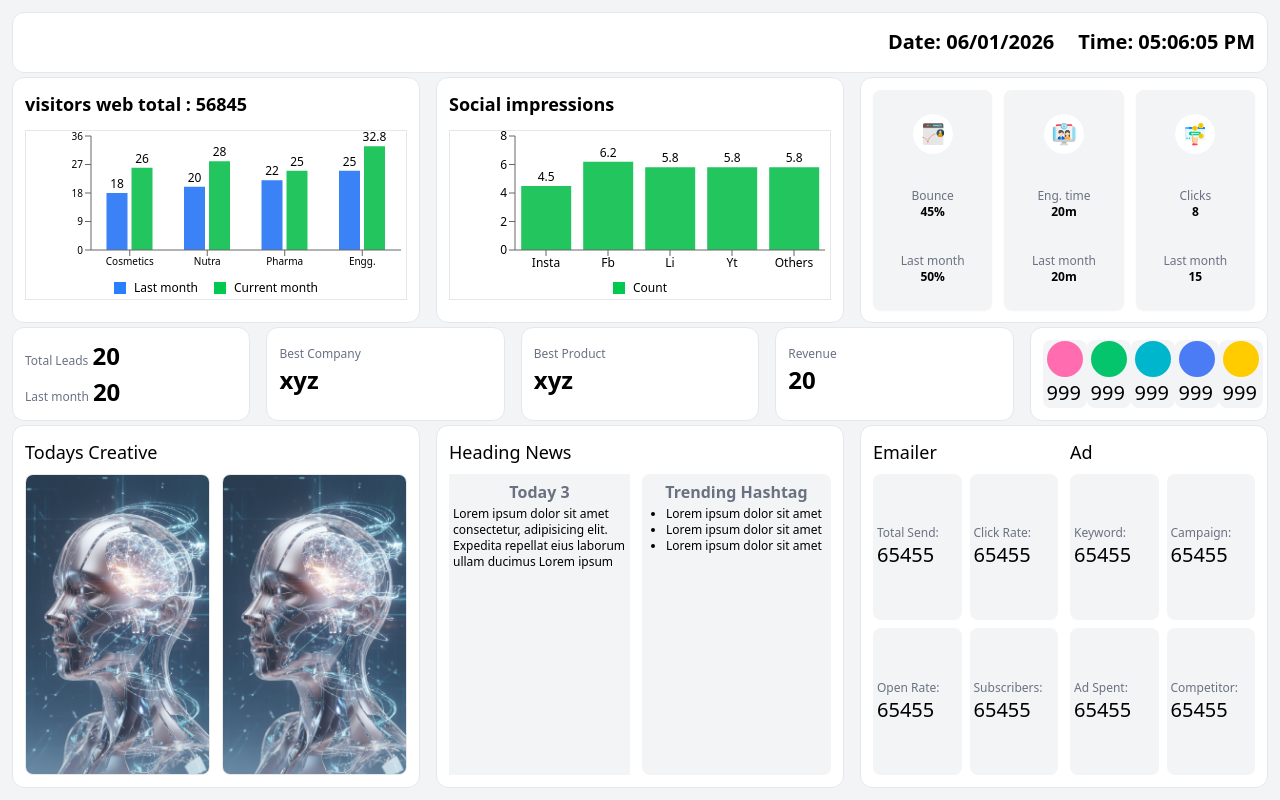
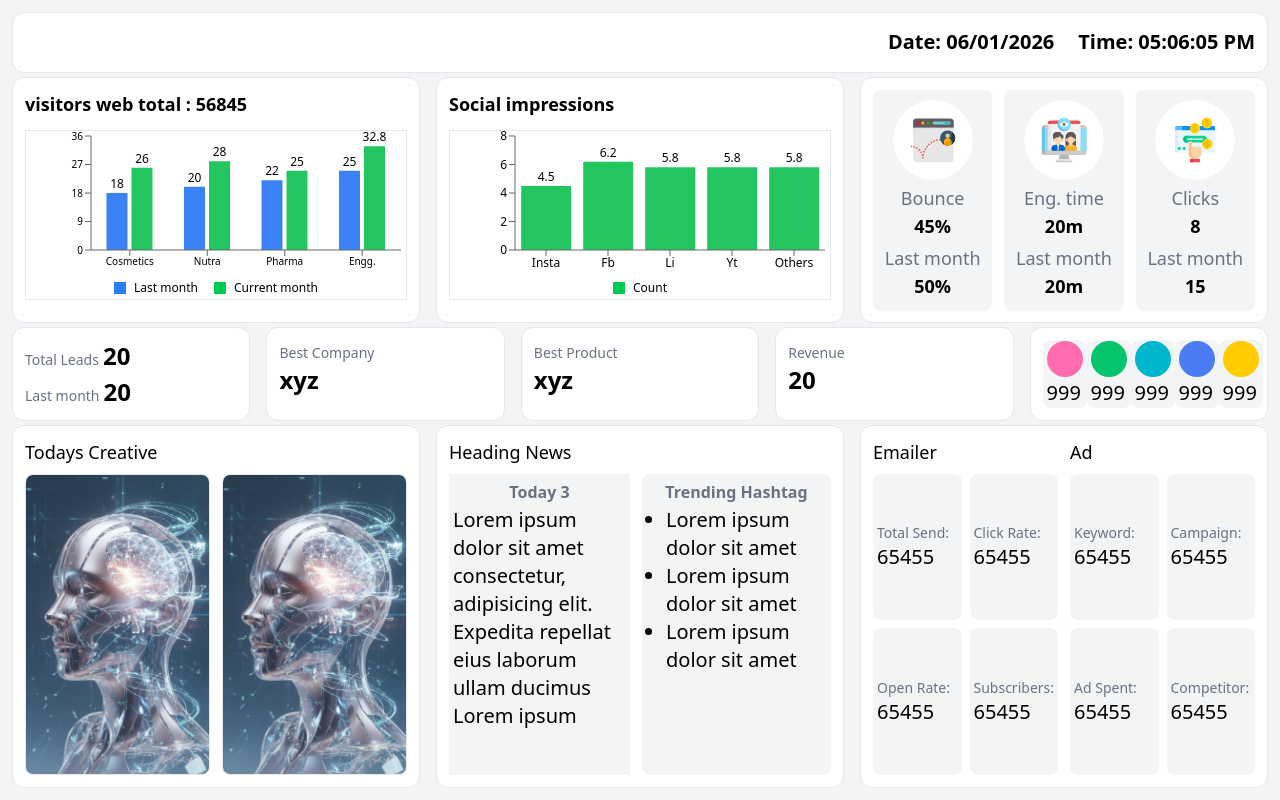
Before and after one commit to Amarjit-Gupta/next-js-dashboard, a Next.js app: page / in a window 1280 px wide. Built offline with nearby package versions, Linux system fonts and the light colour scheme.

Commit message:
first-commit

```diff
--- a/app/Crousel/page.jsx
+++ b/app/Crousel/page.jsx
@@ -71,7 +71,7 @@ function CarouselComponent() {
         {/* 1 */}
         <div className="h-full flex items-center justify-center rounded-lg p-1">
           <h3 className="text-center font-bold text-gray-500 py-0.5">Today  1</h3>
-          <div className="flex-1 overflow-hidden text-xs">
+          <div className="flex-1 overflow-hidden text-xs lg:text-xl">
             Lorem ipsum dolor sit amet consectetur, adipisicing elit. Expedita repellat eius laborum ullam ducimus Lorem ipsum
           </div>
         </div>
@@ -79,7 +79,7 @@ function CarouselComponent() {
         {/* 2 */}
         <div className="h-full flex items-center justify-center rounded-lg p-1">
           <h3 className="text-center font-bold text-gray-500 py-0.5">Today  2</h3>
-          <div className="flex-1 overflow-hidden text-xs">
+          <div className="flex-1 overflow-hidden text-xs lg:text-xl">
             Lorem ipsum dolor sit amet consectetur, adipisicing elit. Expedita repellat eius laborum ullam ducimus Lorem ipsum
           </div>
         </div>
@@ -87,7 +87,7 @@ function CarouselComponent() {
         {/* 3 */}
         <div className="h-full flex items-center justify-center rounded-lg p-1">
           <h3 className="text-center font-bold text-gray-500 py-0.5">Today  3</h3>
-          <div className="flex-1 overflow-hidden text-xs">
+          <div className="flex-1 overflow-hidden text-xs lg:text-xl">
             Lorem ipsum dolor sit amet consectetur, adipisicing elit. Expedita repellat eius laborum ullam ducimus Lorem ipsum
           </div>
         </div>
@@ -96,7 +96,7 @@ function CarouselComponent() {
         {/* 4 */}
         <div className="h-full flex items-center justify-center rounded-lg p-1">
           <h3 className="text-center font-bold text-gray-500 py-0.5">Today  4</h3>
-          <div className="flex-1 overflow-hidden text-xs">
+          <div className="flex-1 overflow-hidden text-xs lg:text-xl">
             Lorem ipsum dolor sit amet consectetur, adipisicing elit. Expedita repellat eius laborum ullam ducimus Lorem ipsum
           </div>
         </div>
@@ -104,7 +104,7 @@ function CarouselComponent() {
         {/* 5 */}
         <div className="h-full flex items-center justify-center rounded-lg p-1">
           <h3 className="text-center font-bold text-gray-500 py-0.5">Today  5</h3>
-          <div className="flex-1 overflow-hidden text-xs">
+          <div className="flex-1 overflow-hidden text-xs lg:text-xl">
             Lorem ipsum dolor sit amet consectetur, adipisicing elit. Expedita repellat eius laborum ullam ducimus Lorem ipsum
           </div>
         </div>
@@ -112,7 +112,7 @@ function CarouselComponent() {
         {/* 6 */}
         <div className="h-full flex items-center justify-center rounded-lg p-1">
           <h3 className="text-center font-bold text-gray-500 py-0.5">Today  6</h3>
-          <div className="flex-1 overflow-hidden text-xs">
+          <div className="flex-1 overflow-hidden text-xs lg:text-xl">
             Lorem ipsum dolor sit amet consectetur, adipisicing elit. Expedita repellat eius laborum ullam ducimus Lorem ipsum
           </div>
         </div>
@@ -120,7 +120,7 @@ function CarouselComponent() {
         {/* 7 */}
         <div className="h-full flex items-center justify-center rounded-lg p-1">
           <h3 className="text-center font-bold text-gray-500 py-0.5">Today  7</h3>
-          <div className="flex-1 overflow-hidden text-xs">
+          <div className="flex-1 overflow-hidden text-xs lg:text-xl">
             Lorem ipsum dolor sit amet consectetur, adipisicing elit. Expedita repellat eius laborum ullam ducimus Lorem ipsum
           </div>
         </div>
@@ -128,7 +128,7 @@ function CarouselComponent() {
         {/* 8 */}
         <div className="h-full flex items-center justify-center rounded-lg p-1">
           <h3 className="text-center font-bold text-gray-500 py-0.5">Today  8</h3>
-          <div className="flex-1 overflow-hidden text-xs">
+          <div className="flex-1 overflow-hidden text-xs lg:text-xl">
             Lorem ipsum dolor sit amet consectetur, adipisicing elit. Expedita repellat eius laborum ullam ducimus Lorem ipsum
           </div>
         </div>
@@ -136,7 +136,7 @@ function CarouselComponent() {
         {/* 9 */}
         <div className="h-full flex items-center justify-center rounded-lg p-1">
           <h3 className="text-center font-bold text-gray-500 py-0.5">Today  9</h3>
-          <div className="flex-1 overflow-hidden text-xs">
+          <div className="flex-1 overflow-hidden text-xs lg:text-xl">
             Lorem ipsum dolor sit amet consectetur, adipisicing elit. Expedita repellat eius laborum ullam ducimus Lorem ipsum
           </div>
         </div>
@@ -144,7 +144,7 @@ function CarouselComponent() {
         {/* 10 */}
         <div className="h-full flex items-center justify-center rounded-lg p-1">
           <h3 className="text-center font-bold text-gray-500 py-0.5">Today  10</h3>
-          <div className="flex-1 overflow-hidden text-xs">
+          <div className="flex-1 overflow-hidden text-xs lg:text-xl">
             Lorem ipsum dolor sit amet consectetur, adipisicing elit. Expedita repellat eius laborum ullam ducimus Lorem ipsum
           </div>
         </div>
--- a/app/Emailer/page.jsx
+++ b/app/Emailer/page.jsx
@@ -35,19 +35,19 @@ const Emailer = () => {
 
                 <div className=" border-red-500 flex-1 grid grid-cols-2 gap-2">
                     <div className=" flex flex-col justify-center px-1 bg-gray-100 rounded-lg">
-                        <p className="text-gray-500 text-xs wrap-break-word">Total Send:</p>
+                        <p className="text-gray-500 text-xs lg:text-sm wrap-break-word">Total Send:</p>
                         <p className="text-xs lg:text-xl">65455</p>
                     </div>
                     <div className=" flex flex-col justify-center px-1 bg-gray-100 rounded-lg">
-                        <p className="text-gray-500  text-xs wrap-break-word">Click Rate:</p>
+                        <p className="text-gray-500  text-xs lg:text-sm wrap-break-word">Click Rate:</p>
                         <p className="text-xs lg:text-xl">65455</p>
                     </div>
                     <div className=" flex flex-col justify-center px-1 bg-gray-100 rounded-lg">
-                        <p className="text-gray-500  text-xs wrap-break-word">Open Rate:</p>
+                        <p className="text-gray-500  text-xs lg:text-sm wrap-break-word">Open Rate:</p>
                         <p className="text-xs lg:text-xl">65455</p>
                     </div>
                     <div className=" flex flex-col justify-center px-1 bg-gray-100 rounded-lg">
-                        <p className="text-gray-500  text-xs wrap-break-word">Subscribers:</p>
+                        <p className="text-gray-500  text-xs lg:text-sm wrap-break-word">Subscribers:</p>
                         <p className="text-xs lg:text-xl">65455</p>
                     </div>
                 </div>
@@ -59,19 +59,19 @@ const Emailer = () => {
 
                 <div className="flex-1 grid grid-cols-2 gap-2">
                     <div className=" flex flex-col justify-center px-1 bg-gray-100 rounded-lg">
-                        <p className="text-gray-500 text-xs wrap-break-word">Keyword:</p>
+                        <p className="text-gray-500 text-xs lg:text-sm wrap-break-word">Keyword:</p>
                         <p className="text-xs lg:text-xl">65455</p>
                     </div>
                     <div className=" flex flex-col justify-center px-1 bg-gray-100 rounded-lg">
-                        <p className="text-gray-500 text-xs wrap-break-word">Campaign:</p>
+                        <p className="text-gray-500 text-xs lg:text-sm wrap-break-word">Campaign:</p>
                         <p className="text-xs lg:text-xl">65455</p>
                     </div>
                     <div className=" flex flex-col justify-center px-1 bg-gray-100 rounded-lg">
-                        <p className="text-gray-500 text-xs">Ad Spent:</p>
+                        <p className="text-gray-500 text-xs lg:text-sm">Ad Spent:</p>
                         <p className="text-xs lg:text-xl">65455</p>
                     </div>
                     <div className=" flex flex-col justify-center px-1 bg-gray-100 rounded-lg">
-                        <p className="text-gray-500 text-xs wrap-break-word">Competitor:</p>
+                        <p className="text-gray-500 text-xs lg:text-sm wrap-break-word">Competitor:</p>
                         <p className="text-xs lg:text-xl">65455</p>
                     </div>
                 </div>
--- a/app/KPI/page.jsx
+++ b/app/KPI/page.jsx
@@ -38,7 +38,7 @@ const KPI = ({ txt1, txt2, val1, val2 }) => {
       <div className="bg-white h-full rounded-xl p-3 border border-gray-200">
 
         <p>
-          <span className="text-gray-500 font-medium text-xs">{txt1}</span>&nbsp;
+          <span className="text-gray-500 font-medium text-xs lg:text-sm">{txt1}</span>&nbsp;
 
           {!showSecond && <br />}
 
@@ -49,7 +49,7 @@ const KPI = ({ txt1, txt2, val1, val2 }) => {
 
         {showSecond && (
           <p className="mt-1">
-            <span className="text-gray-500 font-medium text-xs">{txt2}</span>
+            <span className="text-gray-500 font-medium text-xs lg:text-sm">{txt2}</span>
             <span className="font-bold text-xs lg:text-2xl ml-1">{val2}</span>
           </p>
         )}
--- a/app/Total/page.jsx
+++ b/app/Total/page.jsx
@@ -21,7 +21,7 @@ const CardData = ({ title1, title2, value1, value2,icon }) => {
     <div className="bg-gray-100 shadow-xs rounded-lg p-2 flex flex-col justify-around items-center">
 
       {/* Icon */}
-      <div className="h-10 w-10 rounded-full bg-gray-100 flex items-center justify-center relative">
+      <div className="h-10 lg:h-20 w-10 lg:w-20 rounded-full bg-gray-100 flex items-center justify-center relative">
         <Image
           src={icon}
           alt="icon"
@@ -35,14 +35,14 @@ const CardData = ({ title1, title2, value1, value2,icon }) => {
 
       {/* First metric */}
       <div className="text-center">
-        <p className="text-gray-500 font-medium text-xs">{title1}</p>
-        <p className="text-xs font-medium lg:font-bold">{value1}</p>
+        <p className="text-gray-500 font-medium text-xs lg:text-lg">{title1}</p>
+        <p className="text-xs font-medium lg:font-bold lg:text-lg">{value1}</p>
       </div>
 
       {/* Second metric */}
       <div className="text-center">
-        <p className="text-gray-500 font-medium text-xs">{title2}</p>
-        <p className="text-xs font-medium lg:font-bold">{value2}</p>
+        <p className="text-gray-500 font-medium text-xs lg:text-lg">{title2}</p>
+        <p className="text-xs font-medium lg:font-bold lg:text-lg">{value2}</p>
       </div>
     </div>
   );
--- a/app/page.js
+++ b/app/page.js
@@ -193,7 +193,7 @@ const App = () => {
             {/* Trending Hashtags */}
             <div className="flex-1 p-1 bg-gray-100 rounded-lg">
               <h3 className="font-semibold text-gray-500 py-0.5 text-center">Trending Hashtag</h3>
-              <ul className="list-disc pl-5 text-xs">
+              <ul className="list-disc pl-5 text-xs lg:text-xl">
                 <li>
                   Lorem ipsum dolor sit amet
                 </li>
```
